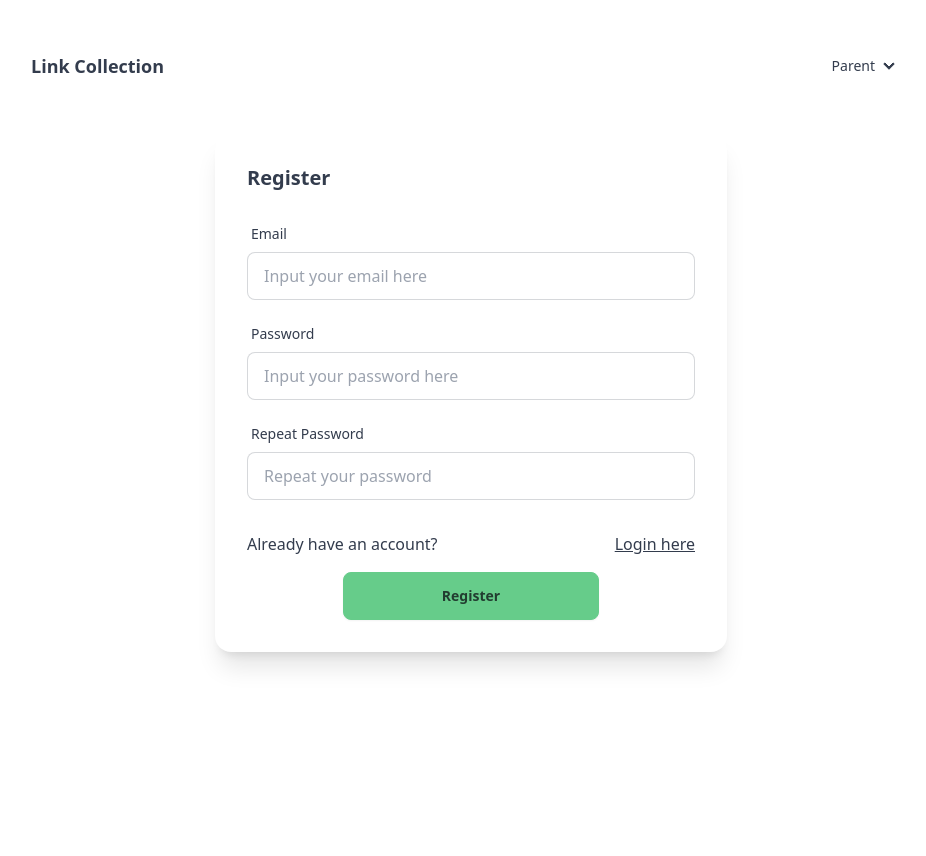
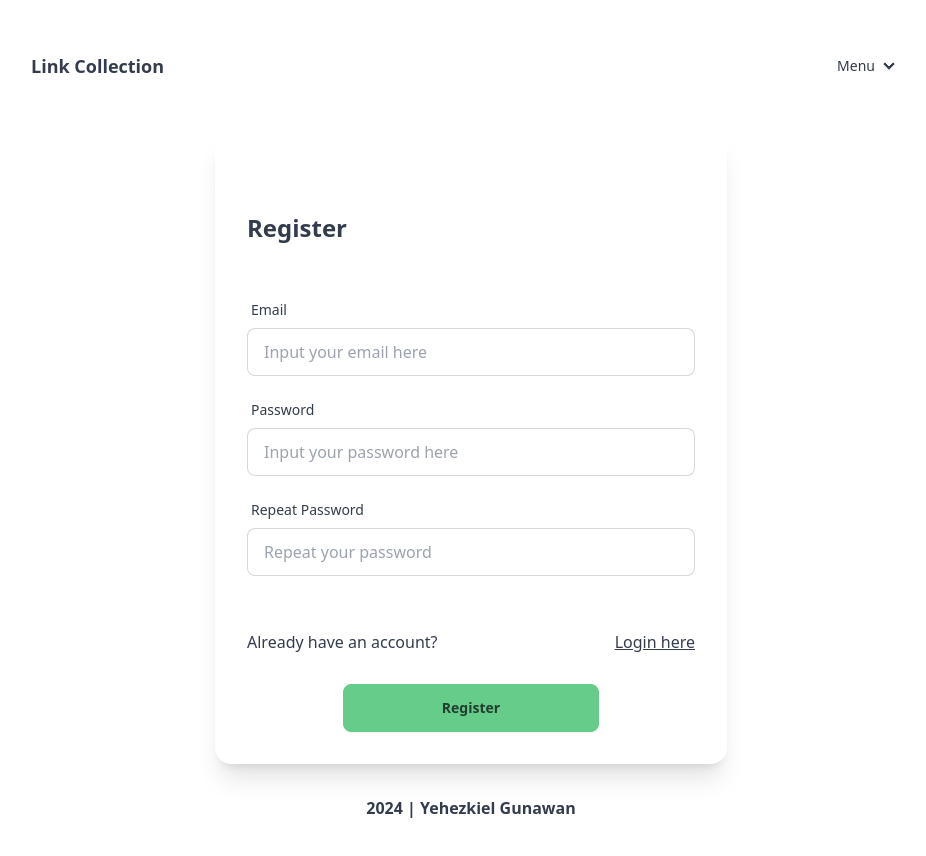
Before and after one commit to yehezkielgunawan/link-collection, a SvelteKit app: page /register in a window 1280 px wide. Shown: the top 856 px of the page, without its empty margins (169-1095 px from the left). Before the commit the page ends 800 px from the top, so only its background shows below. Built offline with nearby package versions, Linux system fonts and the light colour scheme; what prettier-plugin-tailwindcss would draw is missing.

Commit message:
style: :art: format by prettier

```diff
--- a/src/app.css
+++ b/src/app.css
@@ -5,6 +5,7 @@
 @tailwind utilities;
 
 main,
-nav {
+nav,
+footer {
   @apply max-w-4xl mx-auto mt-8 px-2 md:px-0;
 }
--- a/src/app.html
+++ b/src/app.html
@@ -1,4 +1,4 @@
-<!DOCTYPE html>
+<!doctype html>
 <html lang="en">
   <head>
     <meta charset="utf-8" />
--- a/src/components/Footer.svelte
+++ b/src/components/Footer.svelte
@@ -1,5 +1,8 @@
-<footer class="mt-8">
-  <a class="link link-hover" href="https://yehezgun.com"
+<footer class="mb-12 text-center">
+  <a
+    class="link link-hover font-bold"
+    href="https://yehezgun.com"
+    target="_blank"
     >{new Date().toLocaleDateString("en-GB", {
       year: "numeric",
     })} | Yehezkiel Gunawan</a
--- a/src/components/Headers.svelte
+++ b/src/components/Headers.svelte
@@ -14,7 +14,7 @@
     <ul class="menu menu-horizontal px-1">
       <li>
         <details>
-          <summary> Parent </summary>
+          <summary>Menu</summary>
           <ul class="p-2 bg-base-100 rounded-t-none">
             <li><a href="/login">Login</a></li>
             <li><a href="/register">Register</a></li>
--- a/src/routes/+layout.svelte
+++ b/src/routes/+layout.svelte
@@ -1,9 +1,11 @@
 <script>
+  import Footer from "$components/Footer.svelte";
   import Headers from "$components/Headers.svelte";
   import "../app.css";
 </script>
 
 <Headers />
-<main>
+<main class="prose-base">
   <slot />
 </main>
+<Footer />
--- a/src/routes/+page.svelte
+++ b/src/routes/+page.svelte
@@ -1,7 +1,8 @@
-<script>
-</script>
-
-<h1>Welcome to SvelteKit</h1>
-<p>
-  Visit <a href="https://kit.svelte.dev">kit.svelte.dev</a> to read the documentation
-</p>
+<div class="flex flex-col items-center justify-center h-[50vh] text-center">
+  <h1 class="font-bold">Minimalistic Link Collection</h1>
+  <p class="max-w-lg mx-auto">
+    This is a minimalistic link collection. Just list the link name and url, you
+    can collect the links that you want to save.
+  </p>
+  <a class="btn btn-primary" href="/login">Get Started</a>
+</div>
--- a/src/routes/login/+page.svelte
+++ b/src/routes/login/+page.svelte
@@ -37,9 +37,11 @@
         />
       </label>
     </form>
-    <div class="card-actions justify-center mt-6 gap-4">
-      <p>Didn't have an account?</p>
-      <a href="/register" class="link link-neutral">Register here</a>
+    <div class="card-actions justify-center mt-6">
+      <div class="flex items-center justify-between w-full">
+        <p>Didn't have an account?</p>
+        <a href="/register" class="link link-neutral">Register here</a>
+      </div>
       <button type="submit" class="btn btn-primary btn-wide">Login</button>
     </div>
   </div>
--- a/src/routes/register/+page.svelte
+++ b/src/routes/register/+page.svelte
@@ -50,9 +50,11 @@
         />
       </label>
     </form>
-    <div class="card-actions justify-center mt-6 gap-4">
-      <p>Already have an account?</p>
-      <a href="/login" class="link link-neutral">Login here</a>
+    <div class="card-actions justify-center mt-6">
+      <div class="w-full justify-between flex items-center">
+        <p>Already have an account?</p>
+        <a href="/login" class="link link-neutral">Login here</a>
+      </div>
       <button type="submit" class="btn btn-primary btn-wide">Register</button>
     </div>
   </div>
```
Also changed, not shown: src/app.d.ts (indentation only).
